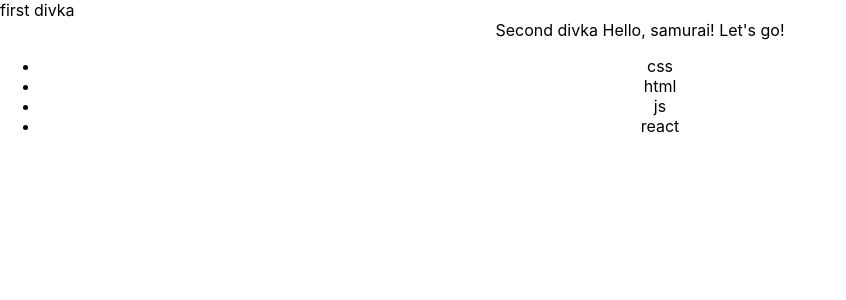
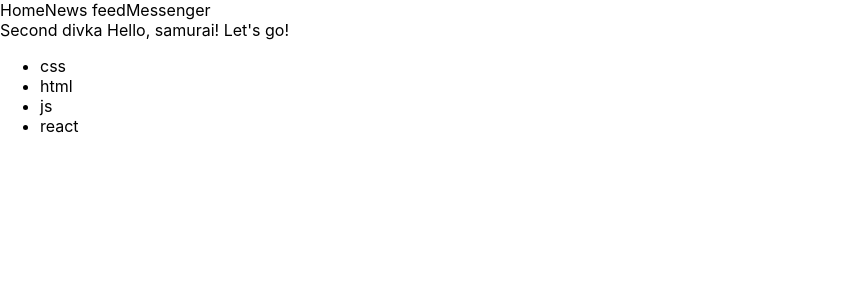
Before and after one commit to leonraz58/samurai-way-main, a React (Create React App) app: page / in a window 1280 px wide. Shown: the top 300 px of the page, without its empty margins (0-846 px from the left). Built offline with nearby package versions, Linux system fonts and the light colour scheme.

Commit message:
samuray 1.07

```diff
--- a/src/App.tsx
+++ b/src/App.tsx
@@ -4,8 +4,25 @@ import './App.css';
 function App() {
   return (
     <div>
-      <div>first divka</div>
-      <div className="App">
+      <Header />
+      <Technologies />
+    </div>
+  );
+}
+
+const Header = () => {
+  return (
+    <div>
+      <a>Home</a>
+      <a>News feed</a>
+      <a>Messenger</a>
+    </div>
+  )
+}
+
+const Technologies = () => {
+  return (
+    <div>
     Second divka
     Hello, samurai! Let's go!
     <ul>
@@ -15,8 +32,7 @@ function App() {
       <li>react</li>
     </ul>
   </div>
-    </div>
-  );
+  )
 }
 
 export default App;
```
Lines whose indentation alone changed are shown as unchanged.
